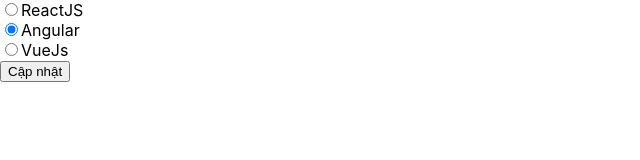
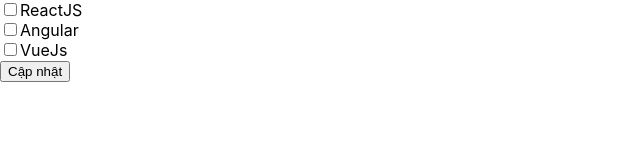
Before and after one commit to htduyen/f8-react, a React (Create React App) app: page / in a window 1280 px wide. Shown: the top 160 px of the page, without its empty margins (0-640 px from the left). Built offline with nearby package versions, Linux system fonts and the light colour scheme.

Commit message:
Update checkbox

```diff
--- a/src/App.js
+++ b/src/App.js
@@ -7,25 +7,40 @@
     { id: 3, name: "VueJs" },
   ];
 
-  const [checked, setChecked] = useState(2);
+  const [checked, setChecked] = useState([]);
 
-  const onChangeHandler = () => {
-    console.log({id: checked})
+  const onChangeHandler = (id) => {
+    setChecked(prev =>{
+      const isChecked = checked.includes(id)
+
+      if (isChecked){
+          return [...prev].filter(item => item !== id)
+      }
+      else{
+          return [...prev, id]
+      }
+    }
+
+    )
+    console.log(checked)
   };
+
+  // const updateHandler = () => {
+
+  // }
   return (
     <div className="App">
       <div>
         {courses.map((course) => (
           <div key={course.id}>
             <input
-              type="radio"
-
-              checked={checked === course.id}
-              onChange={() => setChecked(course.id)}
+              type="checkbox"
+              checked={checked.includes(course.id)}
+              onChange={() => onChangeHandler(course.id)}
             />{course.name}
           </div>
         ))}
-        <button onClick={onChangeHandler}>Cập nhật</button>
+        <button >Cập nhật</button>
       </div>
     </div>
   );
```
